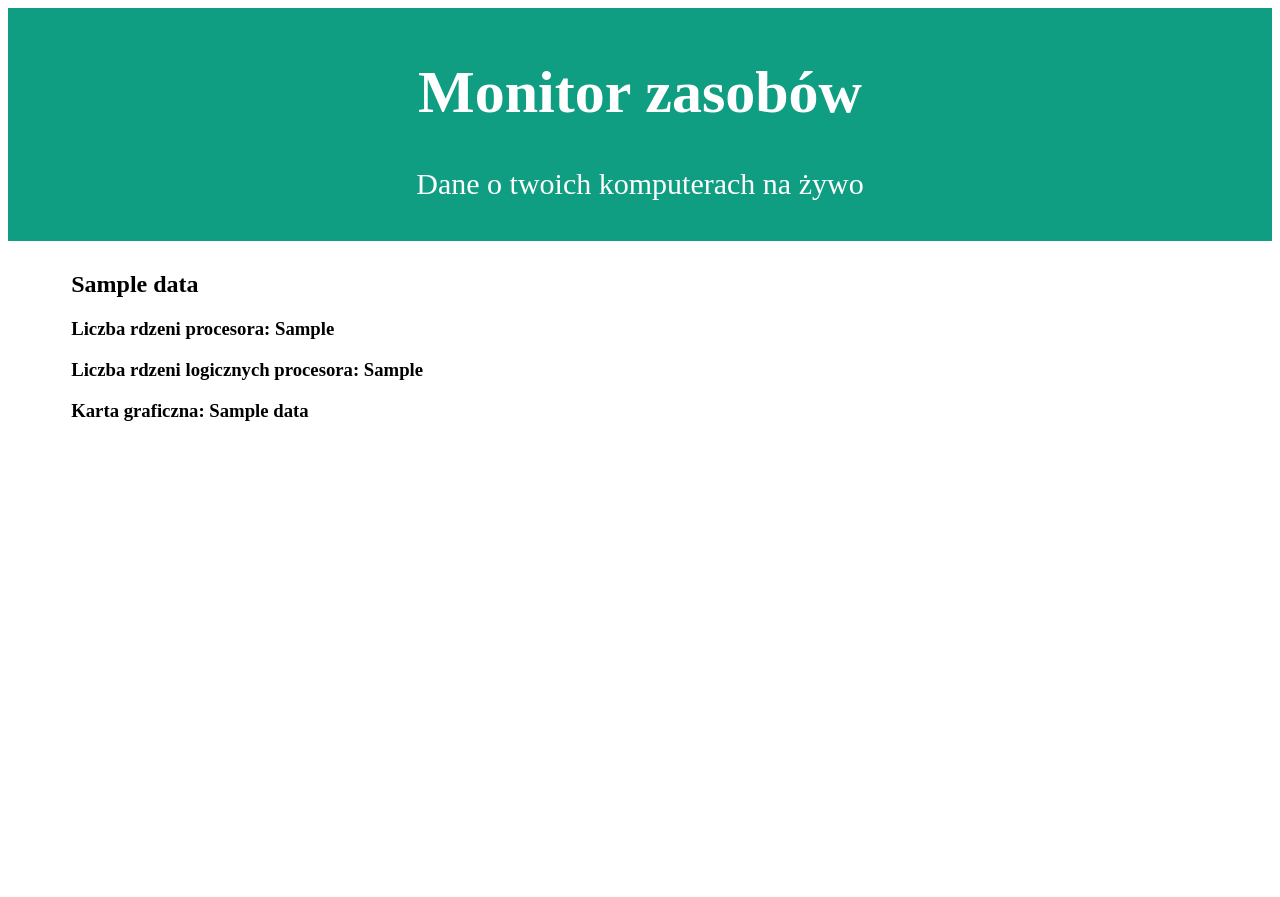
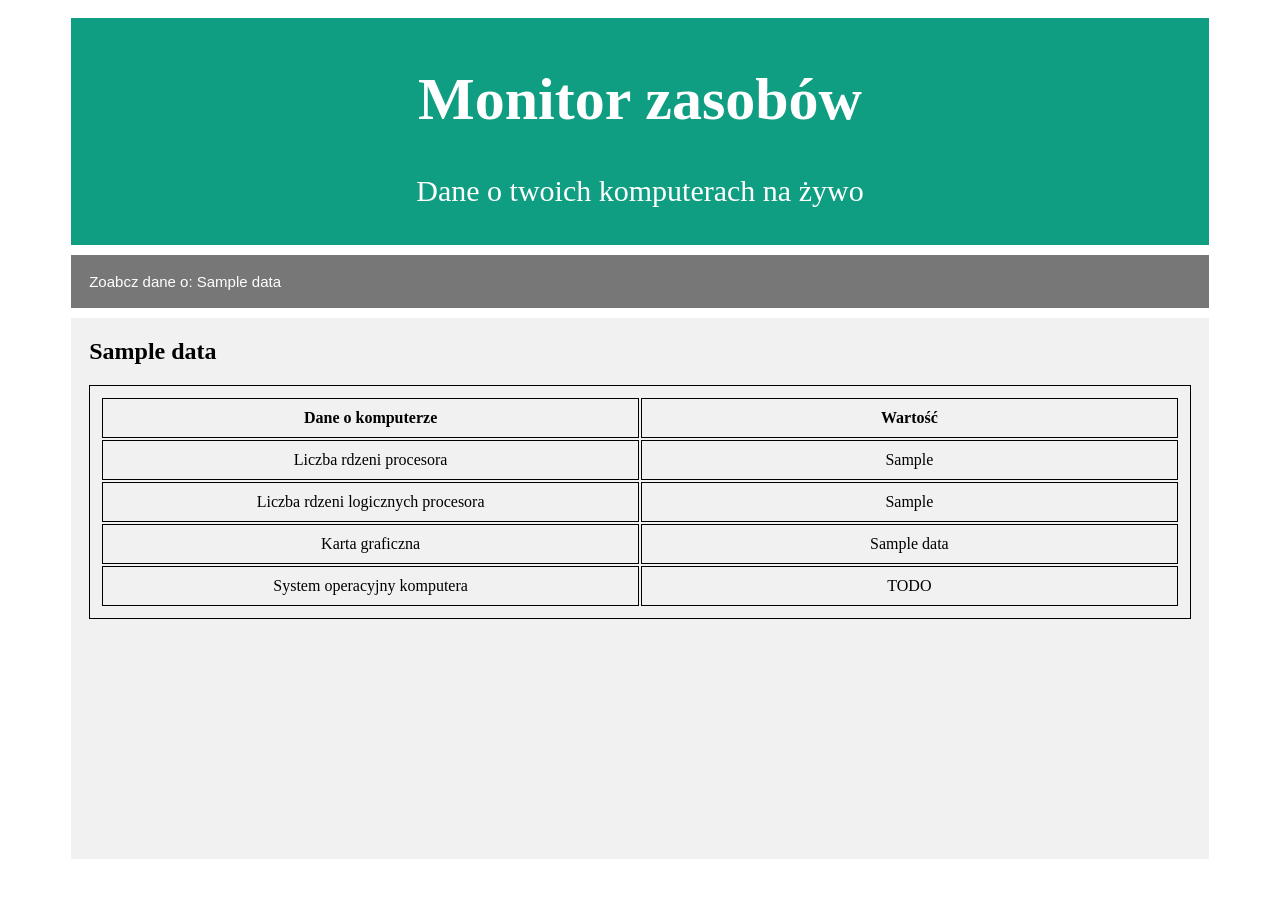
Before and after one commit to Pawel095/PWjS_projekt, a Flask app: template root/templates/index2.html in a window 1280 px wide. Before the commit the page ends 421 px from the top, so only its background shows below. Run offline with Flask 2, Linux system fonts and the light colour scheme; the template is opened without the code that fills it: most values are stand-ins (such as "Sample title", 1, 10 or a date in 2020); parts of the project's set-up code (start-up, migrations or seed data) failed here and were passed over; some libraries are stand-ins or nearby versions.

Commit message:
updated styles

```diff
--- a/root/main.py
+++ b/root/main.py
@@ -54,6 +54,7 @@ def get_data_for_node(name):
 @app.route("/")
 def hello_world():
     nodes_data = [get_data_for_node(name) for name in nodes]
+    nodes_data.append(nodes_data[0])
     return render_template("index2.html", data=nodes_data)
 
 
--- a/root/static/style.css
+++ b/root/static/style.css
@@ -1,4 +1,4 @@
-.content {
+.full-content {
   margin: auto;
   width: 90%;
   padding: 10px;
@@ -16,9 +16,46 @@
 }
 
 .header {
-  padding: 10px;
+  padding: 7px;
   text-align: center;
   background: #0f9e82;
   color: white;
   font-size: 30px;
+  margin-bottom: 10px;
 }
+
+
+.content {
+  padding: 0 18px;
+  display: none;
+  overflow: hidden;
+  background-color: #f1f1f1;
+  margin-bottom: 20px;
+}
+
+.collapsible {
+  background-color: #777;
+  color: white;
+  cursor: pointer;
+  padding: 18px;
+  margin-bottom: 10px;
+  width: 100%;
+  border: none;
+  text-align: left;
+  outline: none;
+  font-size: 15px;
+}
+table, th, td  {
+  margin:auto;
+  table-layout:fixed;
+  width:100%;
+  border:1px solid black;
+  padding:10px;
+  text-align:center;
+  vertical-align:middle;
+  }
+td {
+  text-wrap:normal;
+  word-break:break-all;
+  padding-bottom:10px;
+}
--- a/root/templates/index2.html
+++ b/root/templates/index2.html
@@ -7,6 +7,8 @@
 </head>
 
 <body onload="loadCharts()">
+
+    <div class="full-content">
         <div class="header">
             <h1>Monitor zasobów</h1>
             <p>Dane o twoich komputerach na żywo</p>
@@ -14,13 +16,37 @@
         {% if data.isEmpty %}
         <h2>Nie ma danych do wyświetlenia</h2>
         {% endif %}
+        {% for i in range(data|length) %}
+        <button type="button" class="collapsible">Zoabcz dane o: {{data[i].node_name}}</button>
         <div class="content">
-        {% for i in range(data|length) %}
-        <div>
             <h2>{{data[i].node_name}}</h2>
-            <h3>Liczba rdzeni procesora: {{data[i].cpu_cores}}</h3>
-            <h3>Liczba rdzeni logicznych procesora: {{data[i].cpu_logical_cores}}</h3>
-            <h3>Karta graficzna: {{data[i].gpu_name}}</h3>
+
+            <table>
+                <thead>
+                    <tr>
+                        <th>Dane o komputerze</th>
+                        <th>Wartość</th>
+                    </tr>
+                </thead>
+                <tbody>
+                    <tr>
+                        <td>Liczba rdzeni procesora</td>
+                        <td>{{data[i].cpu_cores}}</td>
+                    </tr>
+                    <tr>
+                        <td>Liczba rdzeni logicznych procesora</td>
+                        <td>{{data[i].cpu_logical_cores}}</td>
+                    </tr>
+                    <tr>
+                        <td>Karta graficzna</td>
+                        <td>{{data[i].gpu_name}}</td>
+                    </tr>
+                    <tr>
+                        <td>System operacyjny komputera</td>
+                        <td>TODO</td>
+                    </tr>
+                </tbody>
+            </table>
             <div class="row">
                 <div class="column">
                     <div class="padding10">
@@ -61,6 +87,24 @@
         </div>
         {% endfor %}
     </div>
+    <script>
+        var coll = document.getElementsByClassName("collapsible");
+        var i;
+
+        for (i = 0; i < coll.length; i++) {
+            coll[i].addEventListener("click", function () {
+                this.classList.toggle("active");
+                var content = this.nextElementSibling;
+                if (content.style.display === "block") {
+                    content.style.display = "none";
+                } else {
+                    content.style.display = "block";
+                }
+            });
+        }
+        coll[0].click();
+
+    </script>
     <script>
         function loadCharts() {
             {% for i in range(data | length) %}
```
Lines whose indentation alone changed are shown as unchanged.
